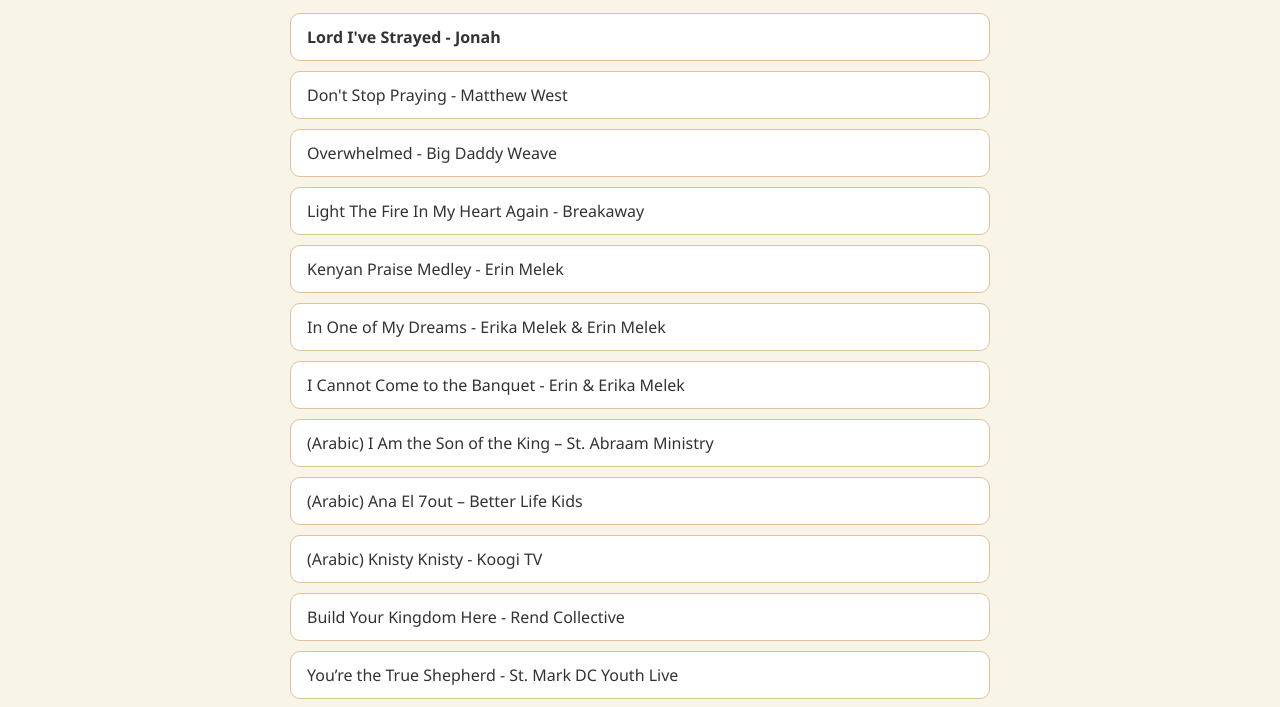
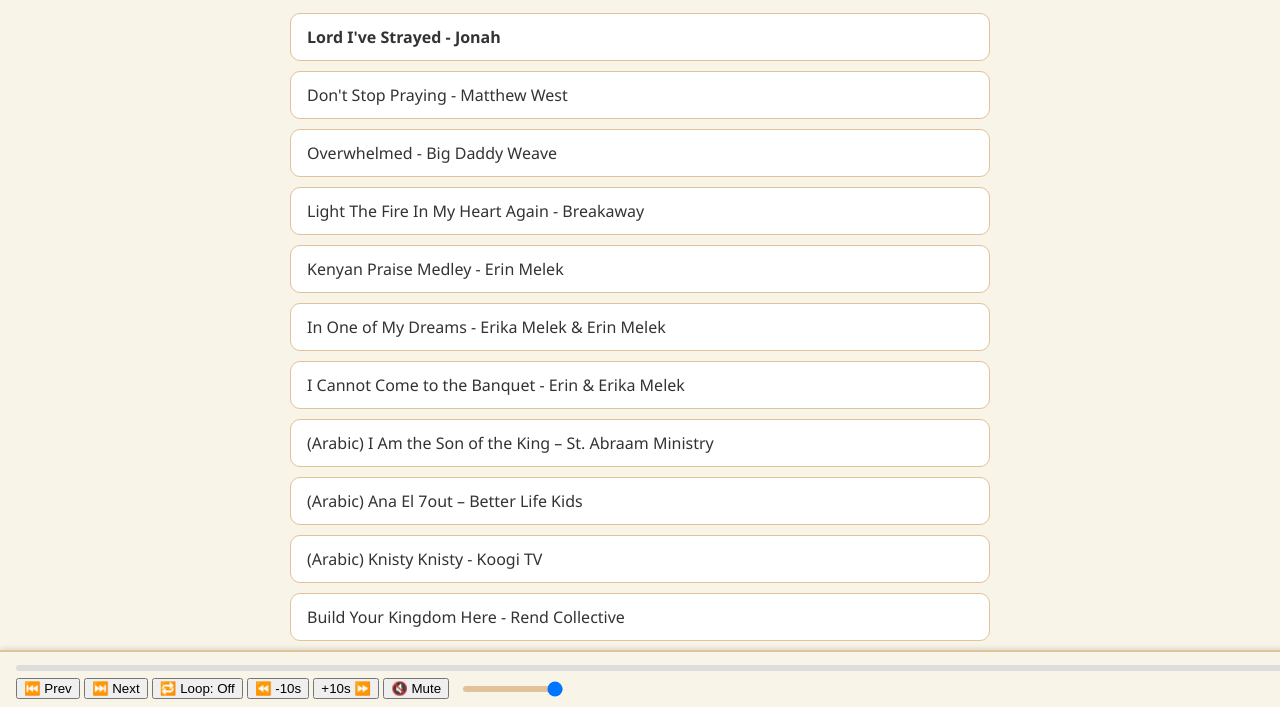
Before and after one commit to bdelacru/egypt-trip-2025-playlist, a plain HTML site: page index.html in a window 1280 px wide. Shown: the part 93-800 px from the top of the page. Drawn offline with Linux system fonts and the light colour scheme.

Commit message:
add sticky audio player with progress bar and improved controls in index.html

```diff
--- a/index.html
+++ b/index.html
@@ -1,7 +1,7 @@
 <!DOCTYPE html>
 <html lang="en">
 <head>
-    <meta charset="UTF-8" />
+    <meta charset="UTF-8"/>
     <meta name="viewport" content="width=device-width, initial-scale=1.0"/>
     <title>🎶 Egypt Trip Vibes</title>
 
@@ -25,6 +25,7 @@
             max-width: 700px;
             margin: auto;
             padding: 1rem;
+            padding-bottom: 150px;
         }
 
         h1 {
@@ -64,20 +65,14 @@
         }
 
         .controls {
-            display: flex;
-            justify-content: center;
-            flex-wrap: wrap;
-            gap: 10px;
+            overflow-x: auto;
+            flex-wrap: nowrap;
+            justify-content: flex-start;
         }
 
         .controls button {
-            background: var(--tan-accent);
-            border: 2px solid var(--border);
-            border-radius: 8px;
-            padding: 8px 16px;
-            font-size: 1rem;
-            cursor: pointer;
-            transition: background 0.3s;
+            white-space: nowrap;
+            flex-shrink: 0;
         }
 
         .controls button:hover {
@@ -91,6 +86,32 @@
             background: #e0c29b;
             margin-left: 10px;
             cursor: pointer;
+        }
+        .sticky-player {
+            position: fixed;
+            bottom: 0;
+            left: 0;
+            width: 100%;
+            background: #f9f4e8;
+            border-top: 2px solid #e0c29b;
+            padding: 0.5rem 1rem;
+            box-shadow: 0 -2px 5px rgba(0,0,0,0.1);
+            z-index: 1000;
+        }
+
+        .progress-container {
+            width: 100%;
+            height: 6px;
+            background: #ddd;
+            border-radius: 3px;
+            margin: 5px 0;
+            cursor: pointer;
+        }
+
+        #progressBar {
+            height: 100%;
+            width: 0%;
+            background: #e0c29b;
         }
 
         @media screen and (max-width: 480px) {
@@ -116,8 +137,12 @@
 
     <ul id="playlist"></ul>
 
-    <audio id="audio" controls autoplay></audio>
-
+    <!--    <audio id="audio" controls autoplay></audio>-->
+    <div class="sticky-player">
+        <audio id="audio" preload="auto"></audio>
+        <div class="progress-container">
+            <div id="progressBar"></div>
+        </div>
             <div class="controls">
                 <button id="prevButton">⏮️ Prev</button>
                 <button id="nextButton">⏭️ Next</button>
@@ -125,24 +150,57 @@
                 <button id="rewindButton">⏪ -10s</button>
                 <button id="fastForwardButton">+10s ⏩</button>
                 <button id="muteButton">🔇 Mute</button>
-        <input id="volumeSlider" type="range" min="0" max="1" step="0.01" value="1" style="vertical-align: middle; width: 100px;" />
+                <input id="volumeSlider" type="range" min="0" max="1" step="0.01" value="1"
+                       style="vertical-align: middle; width: 100px;"/>
+            </div>
+
     </div>
 </div>
 
 <script>
     const playlist = [
         {title: "Lord I've Strayed - Jonah", file: "egypt-trip-playlist/Lord I've Strayed - Jonah.mp3"},
-        {title: "Don't Stop Praying - Matthew West", file: "egypt-trip-playlist/Matthew West - Don't Stop Praying (Music Video).mp3"},
-        {title: "Overwhelmed - Big Daddy Weave", file: "egypt-trip-playlist/Big Daddy Weave - Overwhelmed [Official Music Video].mp3"},
-        {title: "Light The Fire In My Heart Again - Breakaway", file: "egypt-trip-playlist/Light The Fire In My Heart Again By： Breakaway (With Lyrics).mp3"},
+        {
+            title: "Don't Stop Praying - Matthew West",
+            file: "egypt-trip-playlist/Matthew West - Don't Stop Praying (Music Video).mp3"
+        },
+        {
+            title: "Overwhelmed - Big Daddy Weave",
+            file: "egypt-trip-playlist/Big Daddy Weave - Overwhelmed [Official Music Video].mp3"
+        },
+        {
+            title: "Light The Fire In My Heart Again - Breakaway",
+            file: "egypt-trip-playlist/Light The Fire In My Heart Again By： Breakaway (With Lyrics).mp3"
+        },
         {title: "Kenyan Praise Medley - Erin Melek", file: "egypt-trip-playlist/Kenyan Praise Medley.mp3"},
-        {title: "In One of My Dreams - Erika Melek & Erin Melek", file: "egypt-trip-playlist/In One of My Dreams (ft. Erin Melek).mp3"},
-        {title: "I Cannot Come to the Banquet - Erin & Erika Melek", file: "egypt-trip-playlist/I Cannot Come to the Banquet (Erin & Erika Melek).mp3"},
-        {title: "(Arabic) I Am the Son of the King – St. Abraam Ministry", file: "egypt-trip-playlist/ترنيمة أنا ابن الملك - خدمة الانبا ابرام - أولاد الملك.mp3"},
-        {title: "(Arabic) Ana El 7out – Better Life Kids", file: "egypt-trip-playlist/ترنيمة انا الحوت - الحياة الافضل اطفال ｜ Ana El 7out.mp3"},
-        {title: "(Arabic) Knisty Knisty - Koogi TV", file: "egypt-trip-playlist/ترنيمة كنيستى كنيستى - قناة كوجى - Knisty Knisty Koogi TV.mp3"},
-        {title: "Build Your Kingdom Here - Rend Collective", file: "egypt-trip-playlist/Rend Collective - Build Your Kingdom Here OFFICIAL.mp3"},
-        {title: "You’re the True Shepherd - St. Mark DC Youth Live", file: "egypt-trip-playlist/You’re the True Shepherd -- St. Mark DC Youth Live.mp3"},
+        {
+            title: "In One of My Dreams - Erika Melek & Erin Melek",
+            file: "egypt-trip-playlist/In One of My Dreams (ft. Erin Melek).mp3"
+        },
+        {
+            title: "I Cannot Come to the Banquet - Erin & Erika Melek",
+            file: "egypt-trip-playlist/I Cannot Come to the Banquet (Erin & Erika Melek).mp3"
+        },
+        {
+            title: "(Arabic) I Am the Son of the King – St. Abraam Ministry",
+            file: "egypt-trip-playlist/ترنيمة أنا ابن الملك - خدمة الانبا ابرام - أولاد الملك.mp3"
+        },
+        {
+            title: "(Arabic) Ana El 7out – Better Life Kids",
+            file: "egypt-trip-playlist/ترنيمة انا الحوت - الحياة الافضل اطفال ｜ Ana El 7out.mp3"
+        },
+        {
+            title: "(Arabic) Knisty Knisty - Koogi TV",
+            file: "egypt-trip-playlist/ترنيمة كنيستى كنيستى - قناة كوجى - Knisty Knisty Koogi TV.mp3"
+        },
+        {
+            title: "Build Your Kingdom Here - Rend Collective",
+            file: "egypt-trip-playlist/Rend Collective - Build Your Kingdom Here OFFICIAL.mp3"
+        },
+        {
+            title: "You’re the True Shepherd - St. Mark DC Youth Live",
+            file: "egypt-trip-playlist/You’re the True Shepherd -- St. Mark DC Youth Live.mp3"
+        },
     ];
 
     const audio = document.getElementById("audio");
```
Lines whose indentation alone changed are shown as unchanged.
